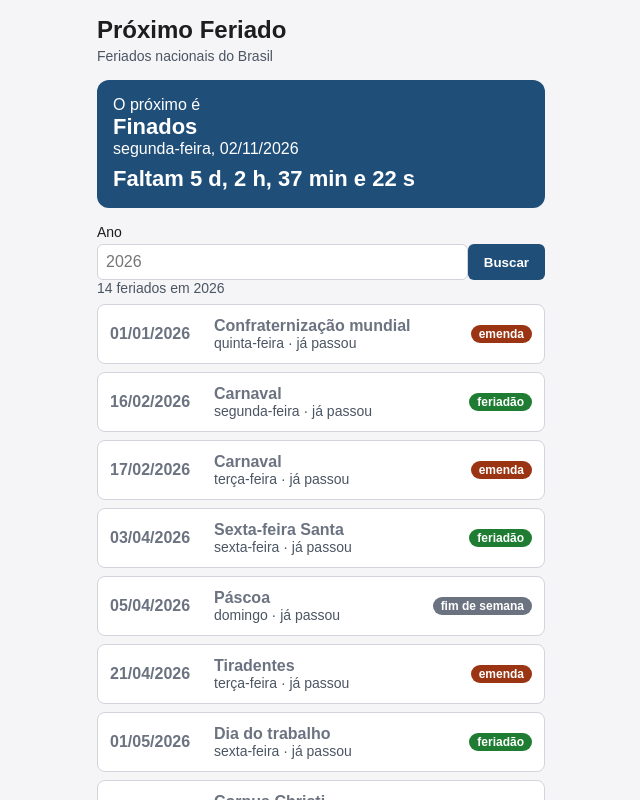
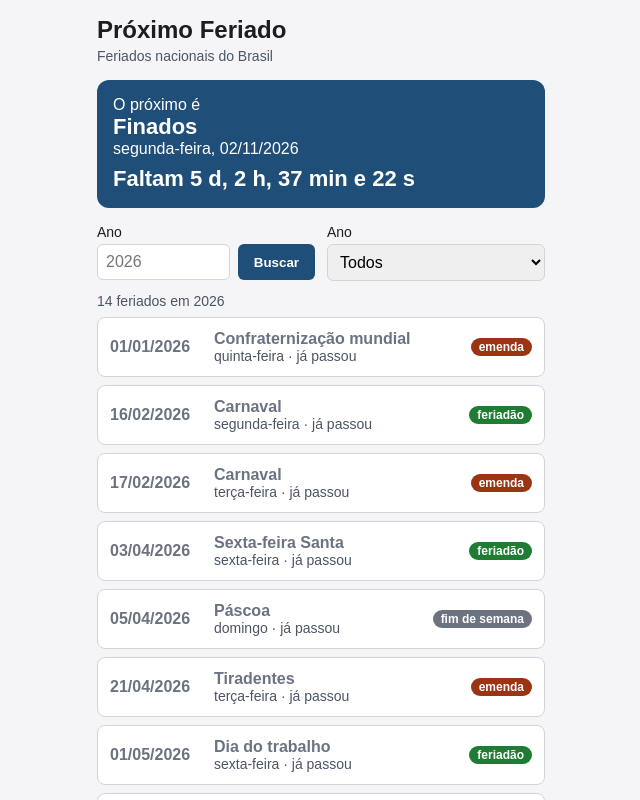
Before and after one commit to rafaelcpalhano-blip/03-feriados, a React (Vite) app: page / in a window 1280 px wide. Shown: the top 800 px of the page, without its empty margins (319-959 px from the left). Built offline with nearby package versions, Linux system fonts and the light colour scheme.

Commit message:
feat: add MonthFilter component and integrate into App; update styles for filters

```diff
--- a/src/App.css
+++ b/src/App.css
@@ -15,4 +15,5 @@
 .filters {
   display: flex;
   gap: 12px;
+  margin-bottom: 12px;
 }
--- a/src/App.jsx
+++ b/src/App.jsx
@@ -3,6 +3,7 @@ import './App.css'
 /*Components Imports */
 import Header from './components/Header'
 import HolidayCard from './components/HolidayCard'
+import MonthFilter from './components/MonthFilter'
 import NextHoliday from './components/NextHoliday'
 import YearForm from './components/NextHoliday/YearForm'
 
@@ -20,6 +21,7 @@ function App() {
 
      <section className='filters'>
       <YearForm/>
+      <MonthFilter/>
      </section>
 
       <p className='count'>14 feriados em 2026</p>
--- /dev/null
+++ b/src/components/MonthFilter/index.jsx
@@ -0,0 +1,23 @@
+import "./month-filter.css"
+
+import months from "../../data/months"
+
+
+export default function MonthFilter() {
+    return (
+        <div className="month-filter">
+            <label htmlFor="month">Ano</label>
+            <select name="month" id="month">
+                <option value="month">Todos</option>
+                {
+                    months.map((item) => (
+                        <option key={item.value} value={item.value}>
+                            {item.name}
+                        </option>
+                    ))}
+
+            </select>
+        </div>
+    )
+
+}
--- /dev/null
+++ b/src/components/MonthFilter/month-filter.css
@@ -0,0 +1,15 @@
+.month-filter {
+    flex: 1;
+    min-width: 0;
+    display: flex;
+    flex-direction: column;
+    gap: 4px;
+    font-size: 14px;
+  }
+
+  .month-filter select {
+    padding: 8px;
+    border: 1px solid #d1d5db;
+    border-radius: 6px;
+    font-size: 16px;
+  }
--- a/src/components/NextHoliday/YearForm/year-form.css
+++ b/src/components/NextHoliday/YearForm/year-form.css
@@ -9,6 +9,7 @@
 
   .year-row {
     display: flex;
+    gap: 8px;
   }
 
   .year-row input {
```
